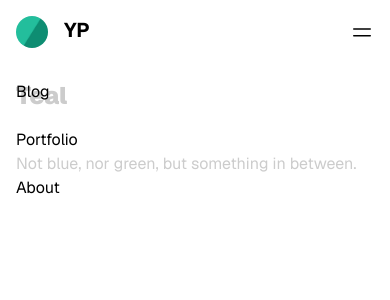
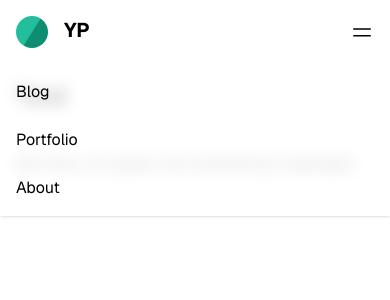
Before and after one commit to pirey/pirey.github.io, a Next.js app: page /_/ in a window 390 px wide. Both pictures are taken after a click on the button "Menu". Shown: the top 300 px of the page. Built offline with nearby package versions, Linux system fonts and the light colour scheme.

Commit message:
fix: header nav menu blur

```diff
--- a/src/components/header.tsx
+++ b/src/components/header.tsx
@@ -10,7 +10,7 @@ export function Header() {
 
   const background =
     menuOpen || scrolled ? "bg-white/80 backdrop-blur-sm" : "bg-white";
-  const shadow = scrolled ? "shadow-sm" : "";
+  const shadow = menuOpen || scrolled ? "shadow-sm" : "";
   const headerClass = `${background} ${shadow}`;
 
   const handleWindowScroll = () => {
@@ -33,7 +33,7 @@ export function Header() {
   return (
     <>
       <header
-        className={`${headerClass} header fixed top-0 right-0 left-0 z-50 h-16`}
+        className={`${headerClass} header fixed top-0 right-0 left-0 z-50`}
       >
         <div className="mx-auto flex h-16 max-w-3xl items-center justify-between px-4">
           <Link href="/" className="flex gap-x-4">
@@ -62,24 +62,18 @@ export function Header() {
           >
             <Bars2 />
           </span>
-          <Menu open={menuOpen} scrolled={scrolled} />
+          <Menu />
         </div>
+        {menuOpen && <MenuMobile />}
       </header>
       <div className="h-16"></div>
     </>
   );
 }
 
-function Menu({ open, scrolled }: { open: boolean; scrolled: boolean }) {
-  const background =
-    open || scrolled ? "bg-white/80 backdrop-blur-sm" : "bg-white";
-  const shadow = scrolled ? "shadow-sm" : "";
-  const display = open ? "flex flex-col" : "hidden";
-  const menuClass = `${background} ${shadow} ${display}`;
+function Menu() {
   return (
-    <ul
-      className={`${menuClass} absolute top-full left-0 z-10 w-full gap-x-6 gap-y-6 p-4 sm:static sm:flex sm:w-auto sm:bg-transparent sm:p-0 sm:shadow-none`}
-    >
+    <ul className="hidden gap-x-6 p-0 sm:flex">
       <li>
         <Link href="/blog">Blog</Link>
       </li>
@@ -92,3 +86,19 @@ function Menu({ open, scrolled }: { open: boolean; scrolled: boolean }) {
     </ul>
   );
 }
+
+function MenuMobile() {
+  return (
+    <ul className="flex flex-col gap-y-6 p-4 sm:p-0">
+      <li>
+        <Link href="/blog">Blog</Link>
+      </li>
+      <li>
+        <Link href="/portfolio">Portfolio</Link>
+      </li>
+      <li>
+        <Link href="/about">About</Link>
+      </li>
+    </ul>
+  );
+}
```
